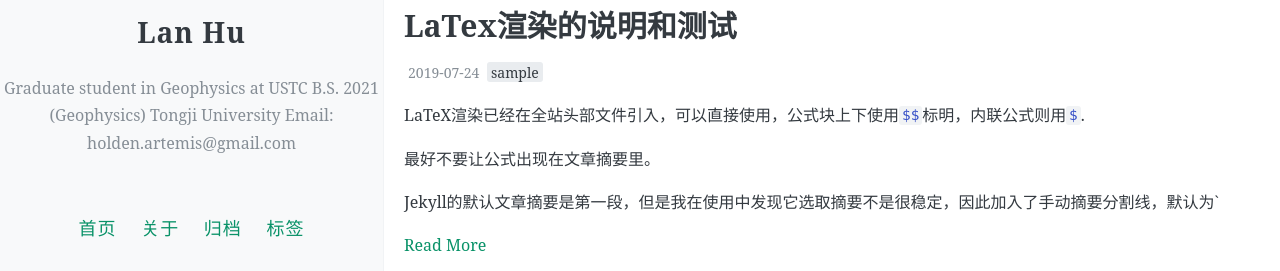
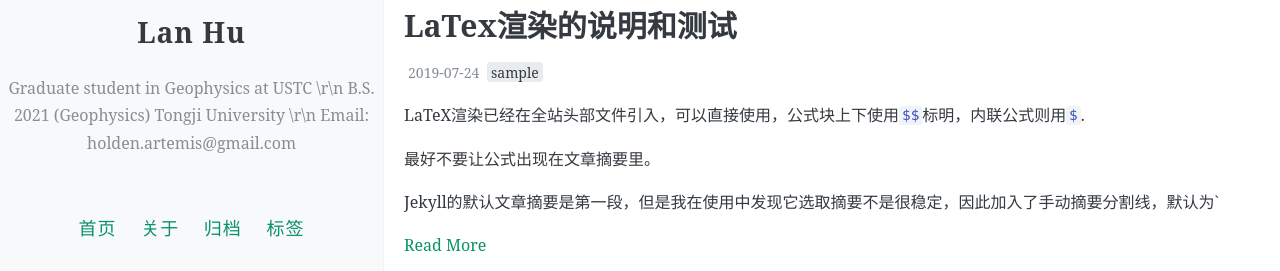
Before and after one commit to Hannah-Artemis/LOFFER, a Jekyll site: the page built from index.html, in a window 1280 px wide. Shown: the part 290-561 px from the top of the page. Built offline with Jekyll 4.4.1, drawn with Linux system fonts in a browser that asks for light colours; the list of posts is cut into pages by our own code; comment, search, counter and statistics services are not loaded.

```diff
--- a/_config.yml
+++ b/_config.yml
@@ -8,7 +8,9 @@
 
 # 描述/签名
 name: Lan Hu # 神的游戏  # 牛肝菌老蘑菇的学术自留地
-description: "Graduate student in Geophysics at USTC \r\n B.S. 2021 (Geophysics) Tongji University \r\n Email: holden.artemis@gmail.com"
+description: |
+ Graduate student in Geophysics at USTC \r\n
+ B.S. 2021 (Geophysics) Tongji University \r\n Email: holden.artemis@gmail.com
 
 # 输入你的网站域名（如果你没有添加自己的域名，而是直接用GitHub pages分配的域名的话可以省略）
 url:
```
